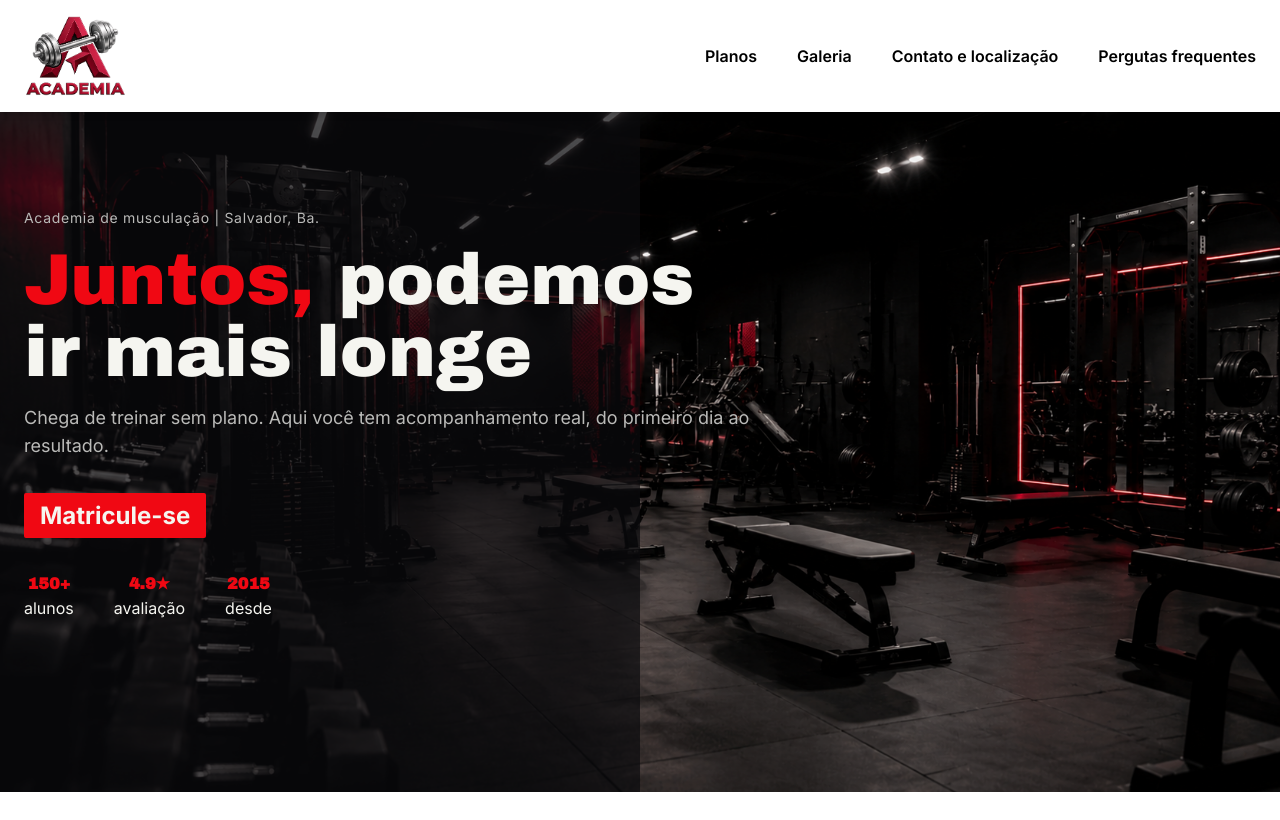
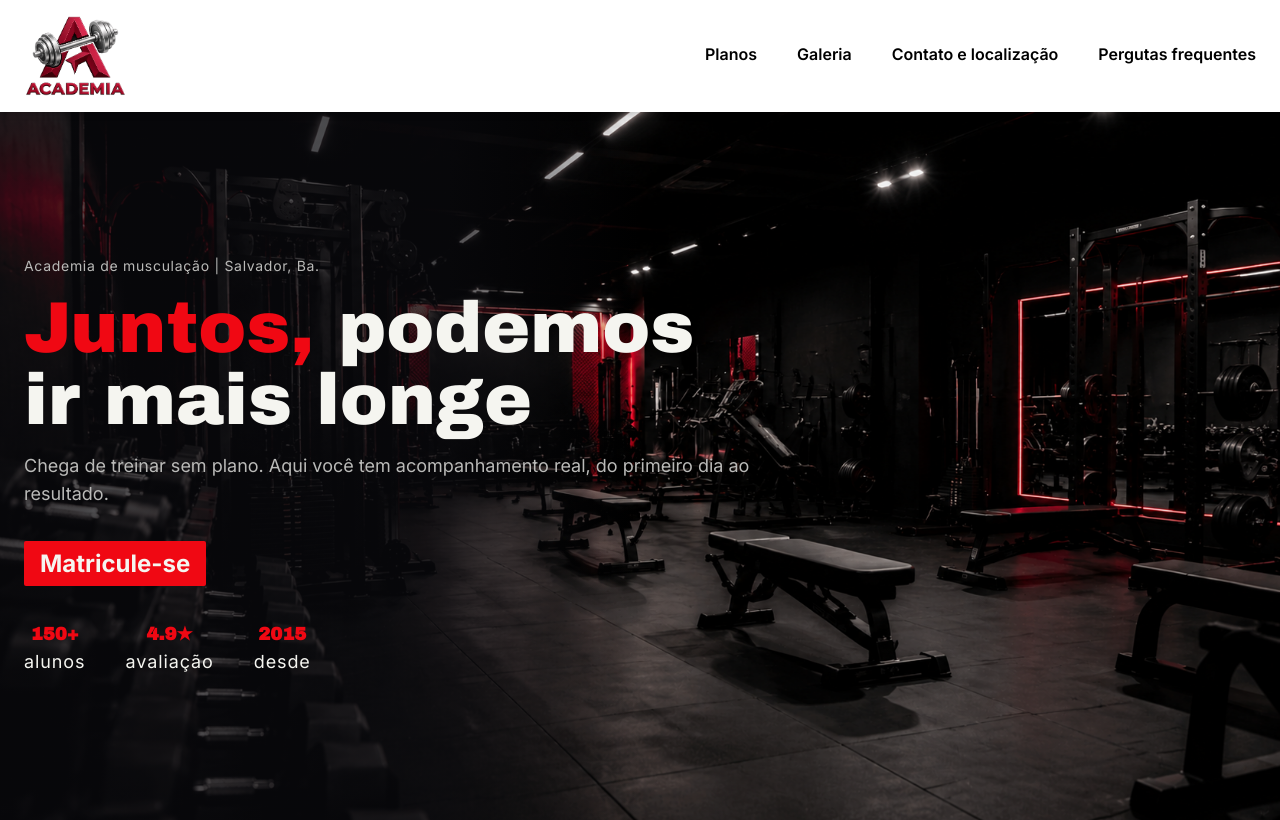
Before and after one commit to CleitonArcanj0/site-academia, a website built with Vite: page index.html in a window 1280 px wide. Shown: the top 820 px of the page. Built offline with nearby package versions, Linux system fonts and the light colour scheme.

Commit message:
style: melhorias no hero e nos cards dos planos

```diff
--- a/index.html
+++ b/index.html
@@ -27,19 +27,23 @@
         class="relative md:hidden h-12 transition-transform duration-fast ease-fast">
 
       <ul class="hidden  md:inline-flex py-2 space-x-10 " id="menuSections">
-        <li class="font-semibold  font-body hover:text-primary-hover hover:duration-fast hover:ease-fast"><a
-            href="#planos">Planos</a></li>
+        <li
+          class="font-semibold  font-body hover:text-primary-hover hover:duration-fast hover:ease-fast border-b-4  border-white hover:border-primary">
+          <a href="#planos">Planos</a></li>
 
-        <li class="font-semibold  font-body hover:text-primary-hover  hover:duration-fast hover:ease-fast"><a
-            href="#galeria">Galeria</a></li>
+        <li
+          class="font-semibold  font-body hover:text-primary-hover  hover:duration-fast hover:ease-fast border-b-4  border-white hover:border-primary">
+          <a href="#galeria">Galeria</a></li>
 
-        <li class="font-semibold  font-body hover:text-primary-hover  hover:duration-fast hover:ease-fast"><a
-            href="#localizacao-contato">
+        <li
+          class="font-semibold  font-body hover:text-primary-hover  hover:duration-fast hover:ease-fast border-b-4  border-white hover:border-primary">
+          <a href="#localizacao-contato">
             Contato e
             localização
           </a></li>
-        <li class="font-semibold  font-body hover:text-primary-hover  hover:duration-fast hover:ease-fast"><a
-            href="#faq">
+        <li
+          class="font-semibold  font-body hover:text-primary-hover  hover:duration-fast hover:ease-fast border-b-4  border-white hover:border-primary">
+          <a href="#faq">
             Pergutas frequentes
           </a></li>
       </ul>
@@ -47,11 +51,11 @@
 
   </nav>
   <main>
-    <section class="min-h-[70vh] md:min-h-[85vh]  py-2xl relative ">
+    <section class="min-h-[70vh] md:min-h-[85vh]   py-36 relative ">
 
       <div class="bg-[url(/public/bg-hero.png)] h-full  bg-cover bg-center inset-0 absolute -z-10"></div>
 
-      <div class="bg-bg/70 h-full w-full lg:w-[50%] absolute inset-0 -z-10"></div>
+      <div class="bg-linear-to-r from-bg/70 from-70%  h-full w-full lg:w-[50%] absolute inset-0 -z-10"></div>
 
       <div class="container-custom flex flex-col  gap-lg z-20 fade-up">
 
@@ -79,16 +83,16 @@
 
         <ul class="flex gap-lg">
           <li class="flex flex-col items-center">
-            <strong class="font-display text-primary">150+</strong>
-            <span class="font-body text-text">alunos</span>
+            <strong class="font-display text-primary text-lg">150+</strong>
+            <span class="font-body  text-text text-lg tracking-wider">alunos</span>
           </li>
           <li class="flex flex-col items-center">
-            <strong class="font-display text-primary">4.9&#9733;</strong>
-            <span class="font-body text-text">avaliação</span>
+            <strong class="font-display text-primary text-lg">4.9&#9733;</strong>
+            <span class="font-body  text-text text-lg tracking-wider">avaliação</span>
           </li>
           <li class="flex flex-col items-center">
-            <strong class="font-display text-primary">2015</strong>
-            <span class="font-body text-text">desde</span>
+            <strong class="font-display text-primary text-lg">2015</strong>
+            <span class="font-body  text-text text-lg tracking-wider">desde</span>
           </li>
         </ul>
       </div>
@@ -97,7 +101,7 @@
 
     <section id="planos" class="bg-white min-h-[80vh] py-2xl ">
 
-      <div class="container-custom space-y-lg">
+      <div class="container-custom space-y-2xl">
 
         <div class="space-y-sm fade-up">
           <h2 class="font-display text-3xl lg:text-5xl text-primary ">Conheça nossos planos</h2>
@@ -105,7 +109,7 @@
             objetivo</p>
         </div>
 
-        <div class="grid grid-cols-1 md:grid-cols-3 gap-lg fade-up ">
+        <div class="grid grid-cols-1 md:grid-cols-3 gap-2xl fade-up ">
           <div class=" flex flex-col justify-between gap-6 shadow-2xl card-lift ">
 
             <div class="bg-linear-to-tl from-bg  to-primary to-70% text-center py-sm rounded-sm">
@@ -147,8 +151,10 @@
           </div>
 
 
-          <div class=" flex flex-col justify-between gap-6 shadow-2xl card-lift">
-
+          <div class=" flex flex-col justify-between gap-6 shadow-2xl card-lift relative">
+            <div class="  bg-primary pb-4 pt-2 px-4 rounded-sm -top-10 right-0 absolute -z-10">
+              <span class="font-body font-bold text-text ">Popular</span>
+            </div>
             <div class="bg-linear-to-tl from-bg  to-primary to-70% text-center py-sm rounded-sm">
               <span class="font-display text-text text-xl">Plus</span>
             </div>
@@ -219,13 +225,13 @@
                 <li class="inline-flex gap-1.5">
                   <img src="src/assets/check.svg" alt="check">Avaliações físicas periódicas
                 </li>
-                 <li class="inline-flex gap-1.5">
+                <li class="inline-flex gap-1.5">
                   <img src="src/assets/check.svg" alt="check">Consultoria nutricional
                 </li>
-                 <li class="inline-flex gap-1.5">
+                <li class="inline-flex gap-1.5">
                   <img src="src/assets/check.svg" alt="check">Aulas coletivas inclusas
                 </li>
-                 <li class="inline-flex gap-1.5">
+                <li class="inline-flex gap-1.5">
                   <img src="src/assets/check.svg" alt="check">Suporte prioritário
                 </li>
               </ul>
@@ -365,16 +371,14 @@
             </div>
 
           </div>
-          <div class="flex flex-col md:flex-row gap-4 ">
-            <a href="#"
-              class="bg-primary hover:bg-primary-hover font-body font-bold text-text text-2xl  text-center rounded-sm py-2 px-4 lg:px-12">Como
-              chegar</a>
+          <div>
 
             <a href="#"
               class="bg-primary hover:bg-primary-hover font-body font-bold text-text text-2xl text-center rounded-sm py-2 px-4 lg:px-12">Falar
               no WhatsApp</a>
 
           </div>
+
           <div class="w-full h-96 border-2 border-primary/50">
             <iframe
               src="https://www.google.com/maps/embed?pb=!1m14!1m12!1m3!1d30905.308840760095!2d-38.46235812993164!3d-12.941157658488775!2m3!1f0!2f0!3f0!3m2!1i1024!2i768!4f13.1!5e1!3m2!1spt-BR!2sbr!4v1783532407036!5m2!1spt-BR!2sbr"
--- a/src/styles/animations.css
+++ b/src/styles/animations.css
@@ -3,15 +3,15 @@
     transform: translateY(20px);
 
     animation-name: fadeup;
-    animation-duration: 500ms;
-    animation-delay: 400ms;
+    animation-duration: 400ms;
+    animation-delay: 200ms;
     animation-timing-function: linear;
     animation-fill-mode: forwards;
     animation-iteration-count: normal;
 }
 
 .fade-up.show{
-    animation: fade-up 400ms linear 500ms normal forwards;
+    animation: fade-up 400ms linear 200ms normal forwards;
 }
 
 @keyframes fade-up {
--- a/src/styles/theme.css
+++ b/src/styles/theme.css
@@ -32,7 +32,7 @@
   ============================================ */
     /*hover de um button, toggle de ícone, mudança de cor de texto, estado de foco em input*/
     /*MICRO-INTERAÇÕES,  COISAS PEQUENAS E FREQUENTES*/
-    --transition-duration-fast: 150ms;
+    --transition-duration-fast: 200ms;
 
     /*card levantando no hover, abrir/fechar dropdown, modal, troca de abas(tabs)*/
     /*A MAIORIA DAS INTERAÇÕES DE COMPONENTES*/
```
Also changed, not shown: src/styles/output.css.
